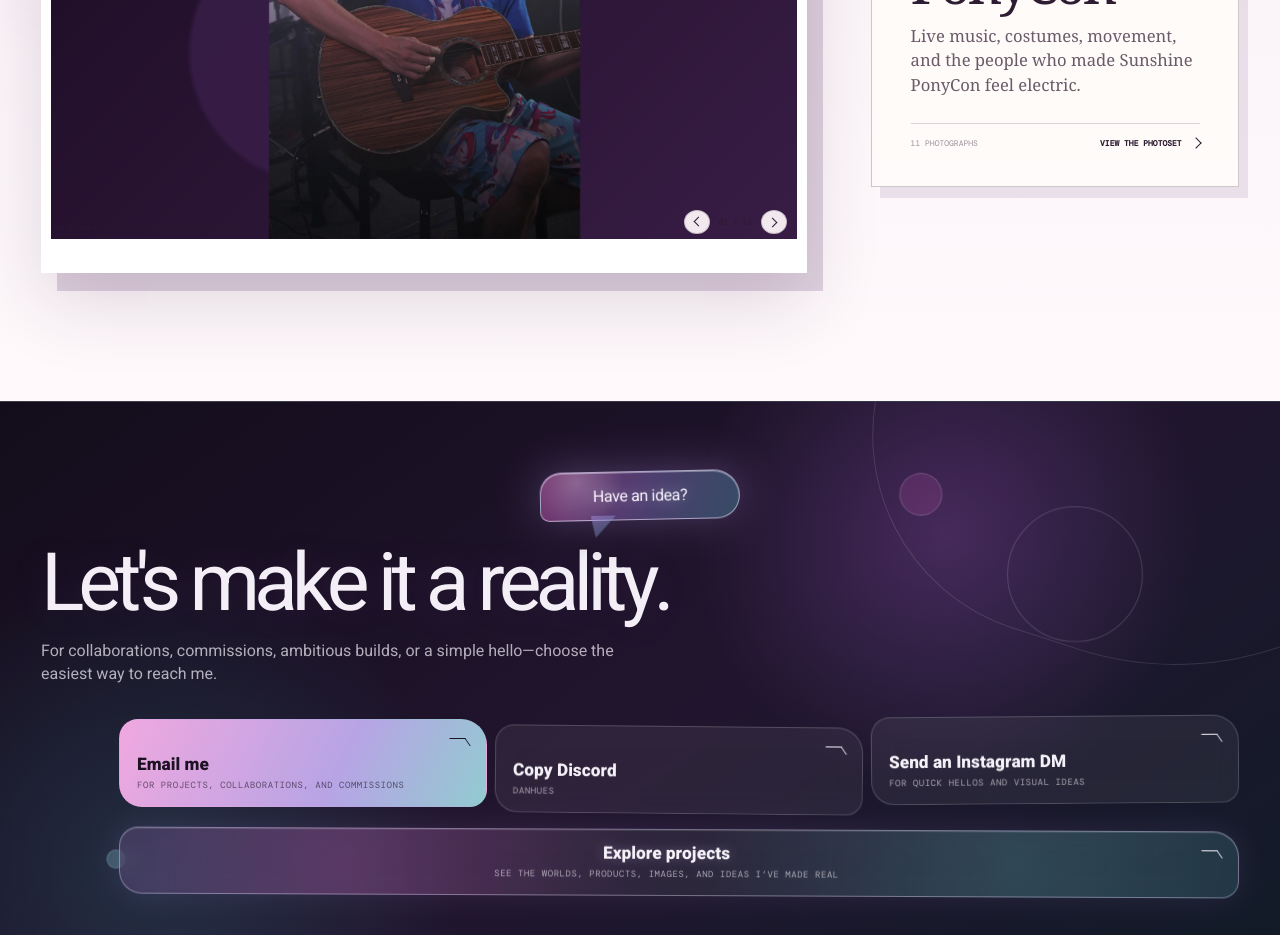
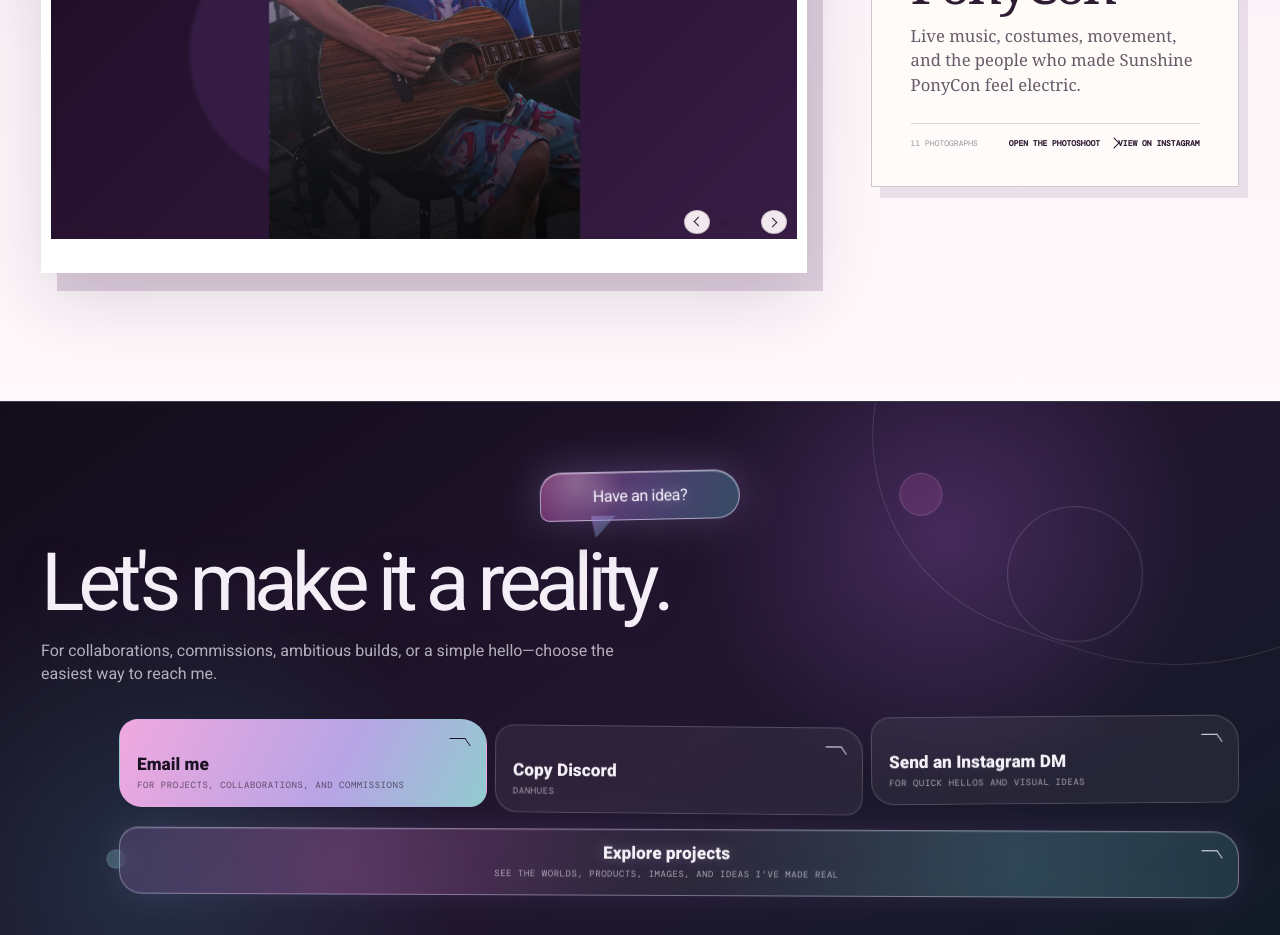
Before and after one commit to DanHues/creative-portfolio, a Next.js app: page /photography in a window 1280 px wide. Shown: the part 940-1875 px from the top of the page. Built offline with nearby package versions, Linux system fonts and the light colour scheme; a web font is replaced by a local one.

Commit message:
Add photoshoot album links

```diff
--- a/components/photography-browser.tsx
+++ b/components/photography-browser.tsx
@@ -182,15 +182,18 @@ function PhotoAlbum({
           <p>{album.description || "A photography album from the archive."}</p>
           <div className="photo-album-footer">
             <span>{photos.length} {photos.length === 1 ? "photograph" : "photographs"}</span>
-            {album.instagram ? (
-              <a href={album.instagram} target="_blank" rel="noreferrer">
-                View the photoset <i aria-hidden="true" />
+            <div className="photo-album-actions">
+              <Link href={`/photography/${album.slug}`}>
+                Open the photoshoot <i aria-hidden="true" />
+              </Link>
+              <a
+                href={album.instagram || "https://www.instagram.com/hues.dan/"}
+                target="_blank"
+                rel="noreferrer"
+              >
+                View on Instagram
               </a>
-            ) : (
-              <a href="https://www.instagram.com/hues.dan/" target="_blank" rel="noreferrer">
-                Photography Instagram <i aria-hidden="true" />
-              </a>
-            )}
+            </div>
           </div>
         </div>
       </article>
```
